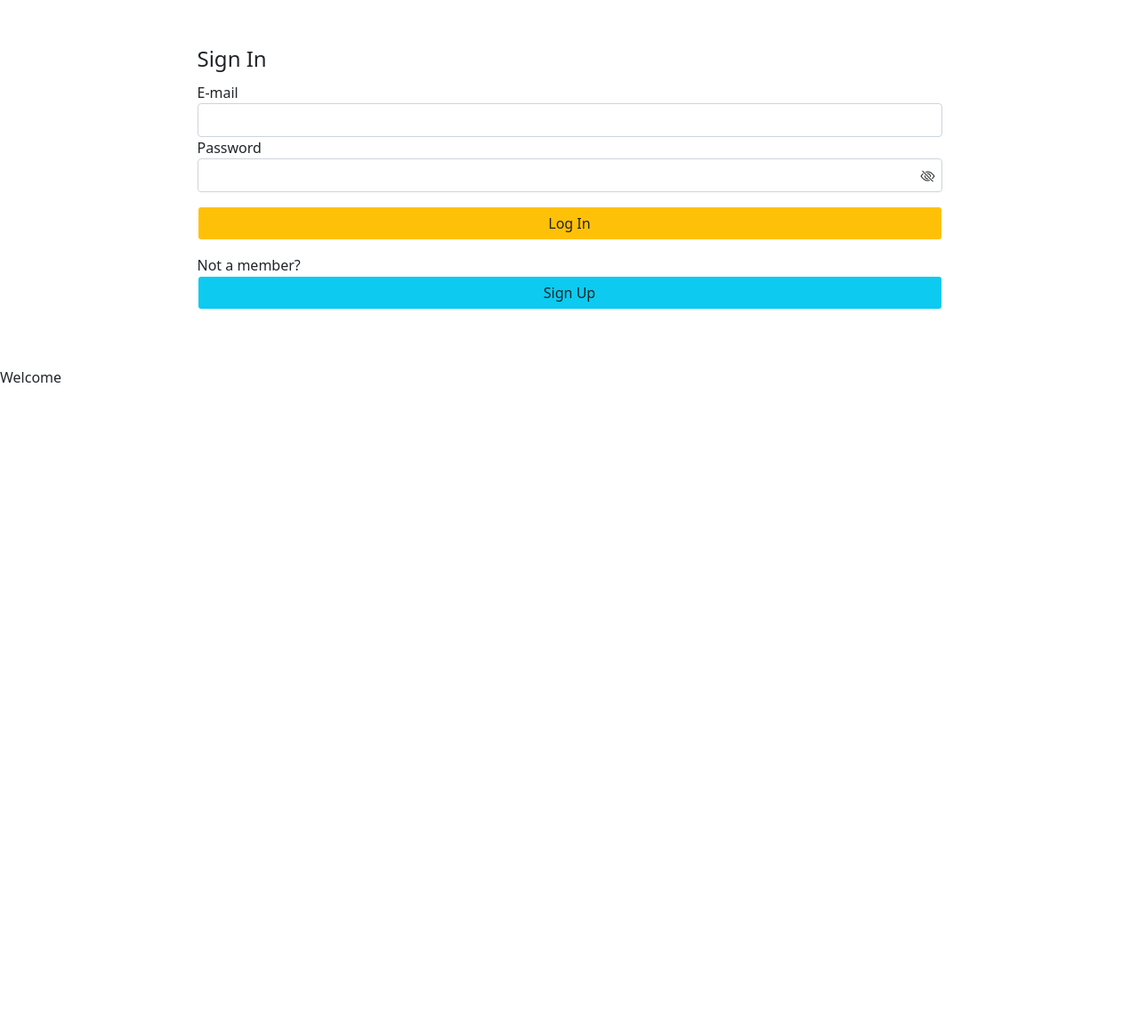
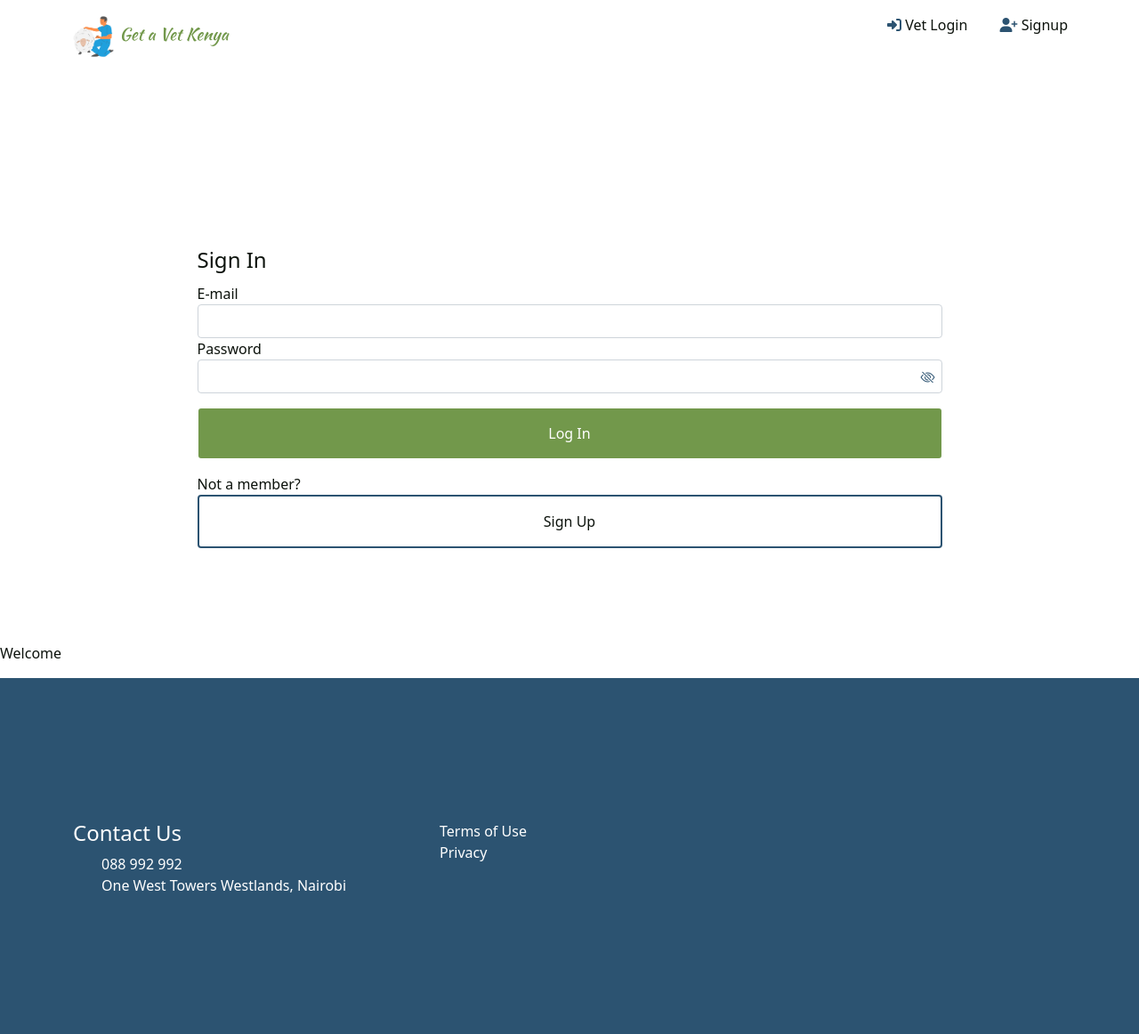
Before and after one commit to masalamind/vetFind, a plain HTML site: page signing.html in a window 1280 px wide. Shown: the whole page at 89% size. Before the commit the page ends 800 px from the top, so only its background shows below. Drawn offline with nearby package versions, Linux system fonts and the light colour scheme.

Commit message:
Added the signIn and signup pages

```diff
--- a/css/styles.css
+++ b/css/styles.css
@@ -51,6 +51,12 @@ i{ color:#2C5371; }
 .full-width{
     width: 100vw;
     height: 100vh;
+}
+
+.full-width-login{
+    padding-top: 10em;
+    width: 100vw;
+    height: 70vh;
 }
 
 .grey-bg{
@@ -312,3 +318,28 @@ section#blog{
     margin-bottom: 2em;
 
 }
+
+
+#signInPg button#signInBtn, #signInBtn2{
+    background-color:#72984B !important;
+    color: white;
+    padding: 1em;
+    border-radius: 4px !important;
+}
+
+#signInPg button#signUpBtn{
+    background-color: white !important;
+    border-radius: 4px !important;
+    padding: 1em;
+    color:#0C120C;
+    border: 2px solid #72984B !important;
+}
+
+#signInPg span#signUp{
+    background-color: white !important;
+    border-radius: 4px !important;
+    padding: 1em;
+    color:#0C120C;
+    border: 2px solid #2C5371 !important;
+
+}
--- a/signing.html
+++ b/signing.html
@@ -5,6 +5,8 @@
 
   <link rel="stylesheet" href="https://cdn.jsdelivr.net/npm/bootstrap@5.1.3/dist/css/bootstrap.min.css" integrity="sha384-1BmE4kWBq78iYhFldvKuhfTAU6auU8tT94WrHftjDbrCEXSU1oBoqyl2QvZ6jIW3" crossorigin="anonymous">
   <!-- <link rel="stylesheet" href="https://cdnjs.cloudflare.com/ajax/libs/font-awesome/5.13.0/css/all.min.css"> -->
+  <script src="https://kit.fontawesome.com/d3d56d9400.js" crossorigin="anonymous"></script>
+  <link rel="stylesheet" href="css/styles.css">
   <meta charset="UTF-8">
   <meta http-equiv="X-UA-Compatible" content="IE=edge">
   <meta name="viewport" content="width=device-width, initial-scale=1.0">
@@ -22,10 +24,25 @@
     }
   </style>
 </head>
-<body>
+<body id="signInPg">
+
+  <div class="top-nav">
+    <div class="logo">
+        <img src="logo.png" alt="getavetkenya">
+        <span>Get a Vet Kenya</span>
+    </div>
+
+    <div class="loginArea">
+        <ul class="login">
+            <li class="vet-login" style="margin-right: 2em"><i class="fa-solid fa-right-to-bracket"></i> Vet Login</li>
+            <li class="user-login"><i class="fa-solid fa-user-plus"></i> Signup</li>
+        </ul>
+
+    </div> <!-- .login -->
+  </div> <!-- .top-nav-->
 
 
-  <div class="container my-5">
+  <div class="container my-5 full-width-login">
   <form action="" id="signIn" class="sign-in w-75 m-auto">
     <fieldset class>
     <legend>Sign In <span id="loginerr" class="text-danger d-none"> <small>* Both fields required </small>  </span></legend>
@@ -136,6 +153,49 @@
   </p>
 </div>
 
+<footer class="half-height">
+  <div class="container">
+      <div class="row">
+          <div class="col-md-4 secondary-info">
+              <h4>Contact Us</h4>
+              <ul>
+                  <li>088 992 992<li>
+                  <li>One West Towers Westlands, Nairobi<li>
+
+
+              </ul>
+          </div>
+
+          <div class="col-md-4 secondary-info">
+              <ul>
+                  <li><a href="">Terms of Use</a></li>
+                  <li><a href=""Cookie Preference></a></li>
+                  <li><a href="">Privacy</a></li>
+
+              </ul>
+          </div>
+
+          <div class="col-md-4 secondary-info">
+              <ul>
+                  <!-- <li><a href="">Our Registered Vets</a></li> -->
+                  <!-- <li><a href="">Register  as a Veterinarian</a></li> -->
+                  <!-- <li><a href=""></a></li> -->
+              </ul>
+
+          </div>
+
+
+      </div> <!--.row -->
+
+
+  </div>
+
+
+
+
+
+</footer>
+
 
 
 
```
Also changed, not shown: index.html (+2 -4 lines).
